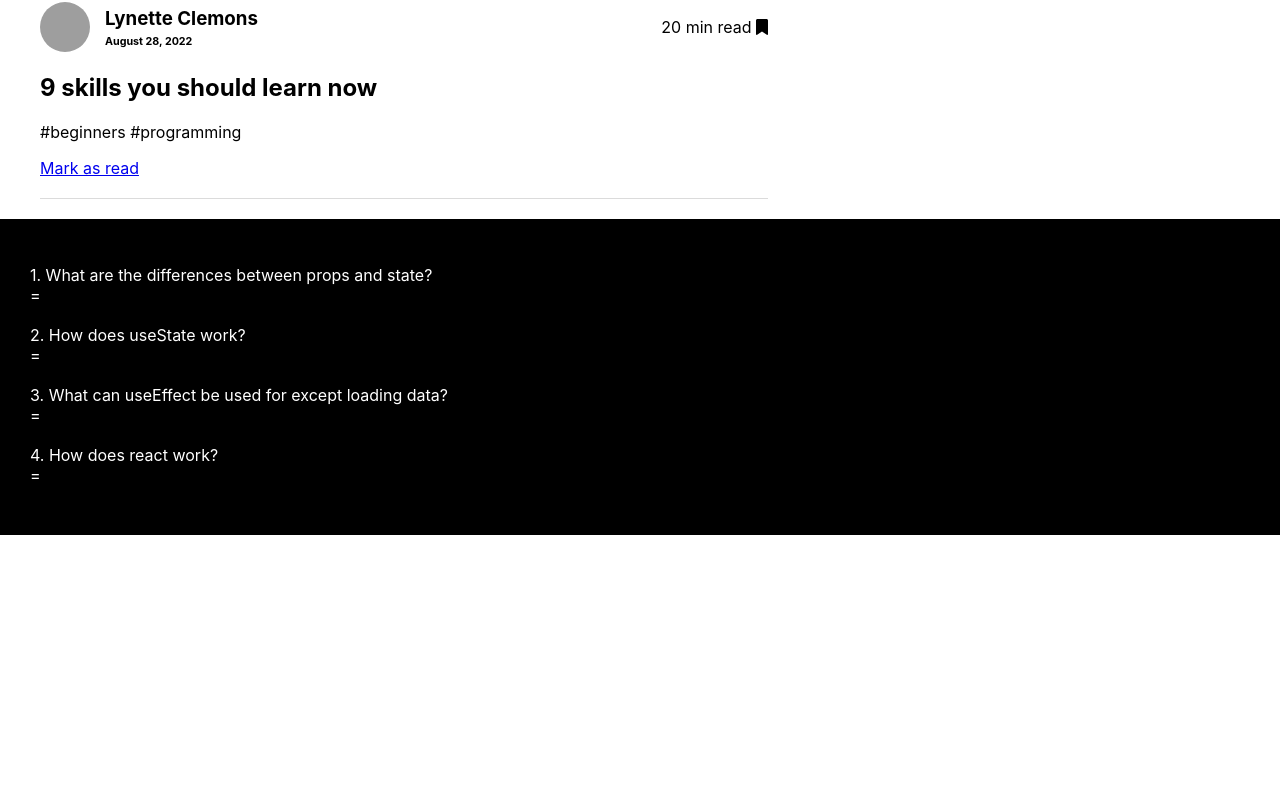
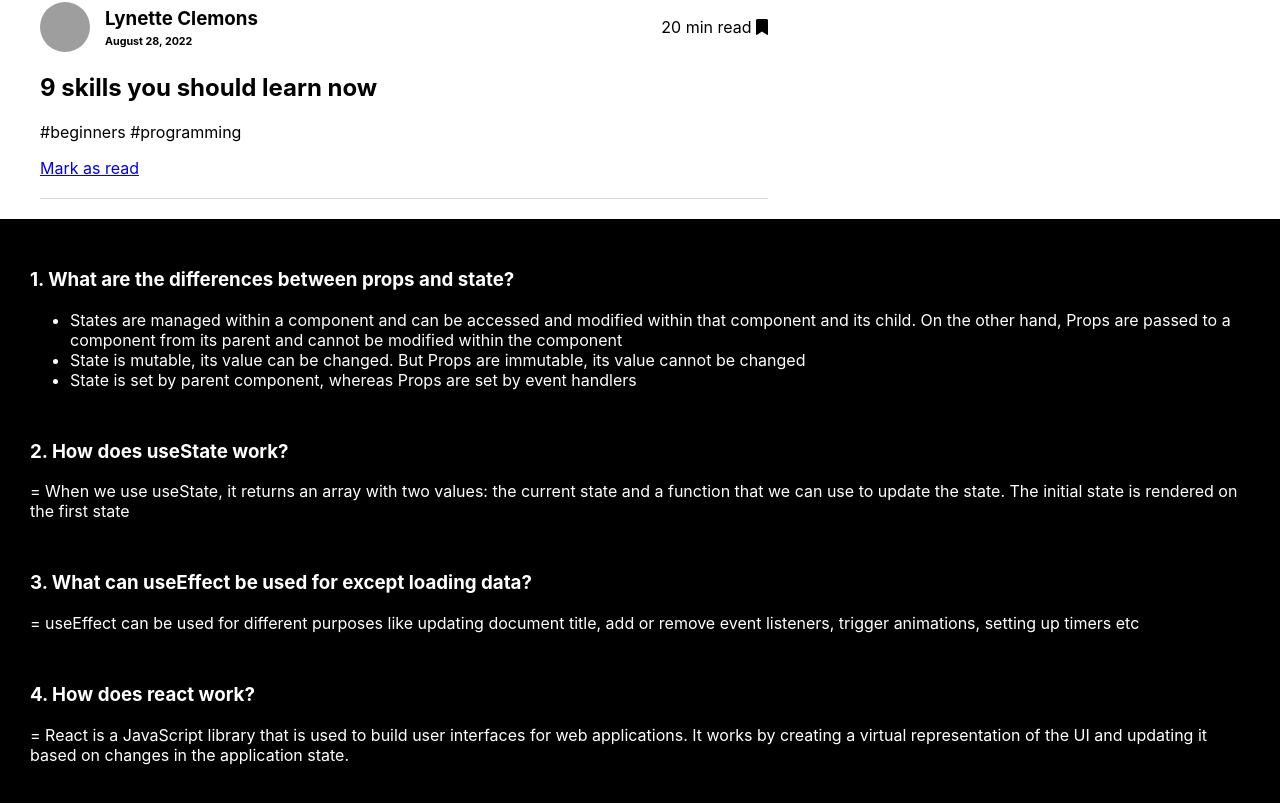
Before and after one commit to Bakhtiar2000/PH-Assignment-08, a React (Create React App) app: page / in a window 1280 px wide. Shown: the part 3002-3805 px from the top of the page. Before the commit the page ends 3537 px from the top, so only its background shows below. Built offline with nearby package versions, Linux system fonts and the light colour scheme; grey boxes are pictures that could not be loaded.

Commit message:
Footer content completed

```diff
--- a/src/Components/Footer/Footer.css
+++ b/src/Components/Footer/Footer.css
@@ -6,5 +6,5 @@
 }
 
 .footer p{
-    margin-bottom: 20px;
+    margin-bottom: 50px;
 }
--- a/src/Components/Footer/Footer.jsx
+++ b/src/Components/Footer/Footer.jsx
@@ -3,10 +3,23 @@ import './Footer.css'
 const Footer = () => {
     return (
         <div className='footer'>
-            <p>1. What are the differences between props and state? <br /> = </p>
-            <p>2. How does useState work?<br /> =</p>
-            <p>3. What can useEffect be used for except loading data?<br /> =</p>
-            <p>4. How does react work?<br /> =</p>
+            <h3>1. What are the differences between props and state?</h3>
+            <p>
+            <ul>
+                <li>States are managed within a component and can be accessed and modified within that component and its child. On the other hand, Props are passed to a component from its parent and cannot be modified within the component</li>
+                <li>State is mutable, its value can be changed. But Props are immutable, its value cannot be changed</li>
+                <li>State is set by parent component, whereas Props are set by event handlers</li>
+            </ul>
+            </p>
+
+            <h3>2. How does useState work?</h3>
+            <p>= When we use useState, it returns an array with two values: the current state and a function that we can use to update the state. The initial state is rendered on the first state</p>
+
+            <h3>3. What can useEffect be used for except loading data?</h3>
+            <p>= useEffect can be used for different purposes like updating document title, add or remove event listeners, trigger animations, setting up timers etc</p>
+
+            <h3>4. How does react work?</h3>
+            <p>= React is a JavaScript library that is used to build user interfaces for web applications. It works by creating a virtual representation of the UI and updating it based on changes in the application state.</p>
         </div>
     );
 };
```
